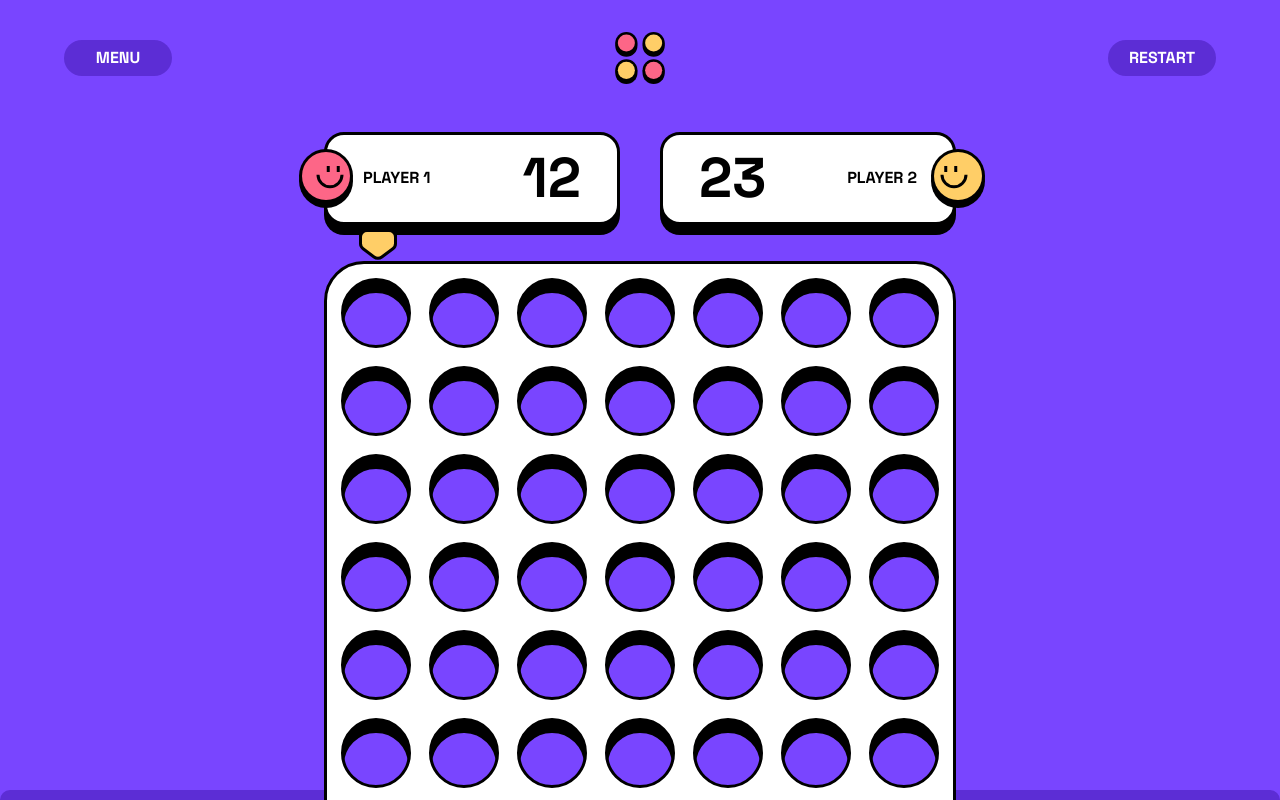
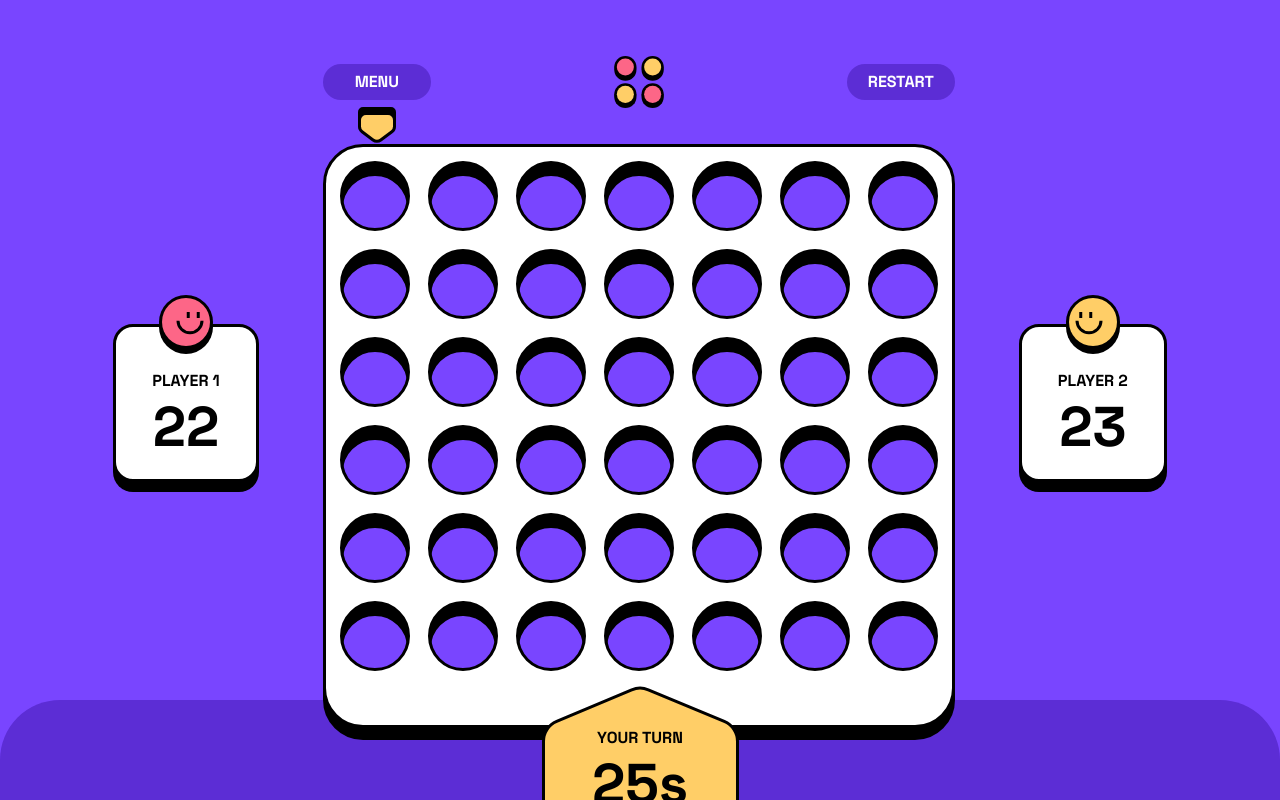
Before and after one commit to mehdi-zibout/FEM-Connect-Four-game, a React (Vite) app: page / in a window 1280 px wide. Built offline with nearby package versions, Linux system fonts and the light colour scheme.

Commit message:
Fully responsive game view

```diff
--- a/src/Views/GameView.tsx
+++ b/src/Views/GameView.tsx
@@ -7,11 +7,14 @@ import Score from "../components/Score";
 import Board from "../components/Board";
 import { useState } from "react";
 import TurnTimer from "../components/TurnTimer";
+
 function GameView() {
   const [isPlayer1Turn, setIsPlayer1Turn] = useState(false);
   return (
-    <div className="pt-12 px-5 tablet:px-16 tablet:pt-8 w-full h-full relative">
-      <header className="flex justify-between items-center">
+    <div className="pt-12 px-5 tablet:px-16 desktop:pt-14 desktop:px-0 tablet:pt-8 w-full h-full relative">
+      {/* TABLET VIEW */}
+      <div className="desktop:hidden ">
+        <header className="flex justify-between items-center tablet:w-[631px] mx-auto w-[335px]">
           <MiniButton className="w-[108px]">Menu</MiniButton>
           <Logo className="w-10 h-10 tablet:w-[52px] tablet:h-[52px]" />
           <MiniButton className="w-[108px]">restart</MiniButton>
@@ -25,12 +28,42 @@ function GameView() {
           />
           <Score name="player 2" score={23} Icon={PlayerTwo} isReverse />
         </div>
+      </div>
+      {/* DESKTOP VIEW */}
+
+      <div className="desktop:flex items-center justify-center ">
+        <div className="hidden desktop:block">
+          <Score
+            name="player 1"
+            score={22}
+            Icon={PlayerOne}
+            className="desktop:mr-16 "
+          />
+        </div>
+        <div className="">
+          <div className="hidden desktop:block">
+            <header className="flex justify-between items-center mb-12">
+              <MiniButton className="w-[108px]">Menu</MiniButton>
+              <Logo className="w-10 h-10 tablet:w-[52px] tablet:h-[52px]" />
+              <MiniButton className="w-[108px]">restart</MiniButton>
+            </header>
+          </div>
           <Board
             isPlayer1Turn={isPlayer1Turn}
             setIsPlayer1Turn={setIsPlayer1Turn}
           />
+        </div>
+        <Score
+          name="player 2"
+          className="ml-16 desktop:block hidden"
+          score={23}
+          Icon={PlayerTwo}
+          isReverse
+        />
+      </div>
+      {/* SHARED */}
       <TurnTimer isPlayer1Turn={isPlayer1Turn} />
-      <div className="absolute  bottom-0 w-full h-[calc(100%-570px)] tablet:h-[calc(100%-790px)] bg-dark-purple rounded-t-[60px] -mx-5 tablet:-mx-16"></div>
+      <div className="absolute  bottom-0 w-full h-[calc(100%-570px)] tablet:h-[calc(100%-790px)] desktop:h-[calc(100%-700px)] bg-dark-purple rounded-t-[60px] -mx-5 tablet:-mx-16 desktop:-mx-0"></div>
     </div>
   );
 }
--- a/src/components/Board.tsx
+++ b/src/components/Board.tsx
@@ -7,10 +7,10 @@ import { useState } from "react";
 import FillBoard from "./FillBoard";
 import Marker from "./Marker";
 
-const newGame: number[][] = new Array(6).fill(new Array(7).fill(0));
+const NEWGAME: number[][] = new Array(6).fill(new Array(7).fill(0));
 
 function Board({ isPlayer1Turn, setIsPlayer1Turn }: BoardProps) {
-  const [gameState, setGameState] = useState(newGame);
+  const [gameState, setGameState] = useState(NEWGAME);
   const [hoveringOver, setHoveringOver] = useState(0);
   return (
     <div className="relative w-fit mx-auto z-10">
--- a/src/components/FillBoard.tsx
+++ b/src/components/FillBoard.tsx
@@ -9,8 +9,8 @@ function FillBoard({ gameState }: FillBoardProps) {
   useEffect(() => {
     setWidth(window.innerWidth);
   }, [window.innerWidth]);
-  const CR = width > 620 ? CounterRed : CounterRedMobile;
-  const CY = width > 620 ? CounterYellow : CounterYellowMobile;
+  const CR = width >= 768 ? CounterRed : CounterRedMobile;
+  const CY = width >= 768 ? CounterYellow : CounterYellowMobile;
   return (
     <div className="absolute left-[7px] -top-[2px] gap-y-[0.9px] gap-x-[5.6px] tablet:left-[17px] tablet:top-[5px] overflow-hidden  grid grid-cols-7 grid-rows-6 tablet:gap-x-[18px] tablet:gap-y-[13px] ">
       {gameState.map((row, i) =>
--- a/src/components/Score.tsx
+++ b/src/components/Score.tsx
@@ -5,7 +5,7 @@ function Score({ score, name, Icon, isReverse, className }: ScoreProps) {
   return (
     <>
       <Card
-        className={`bg-white text-black text-center px-9 py-2 relative tablet:flex tablet:justify-between tablet:items-center  tablet:w-[296px]
+        className={`bg-white h-fit desktop:w-fit desktop:block desktop:pt-11 desktop:pb-4 text-black text-center px-9 py-2 relative tablet:flex tablet:justify-between tablet:items-center  tablet:w-[296px]
         ${isReverse ? "tablet:flex-row-reverse" : ""}  ${className}`}
       >
         <div className="text-hxs uppercase">{name}</div>
@@ -15,7 +15,7 @@ function Score({ score, name, Icon, isReverse, className }: ScoreProps) {
         <Icon
           className={`absolute top-0 bottom-0 my-auto  ${
             isReverse ? "-right-6 tablet:-right-8" : "-left-6 tablet:-left-7"
-          }`}
+          } desktop:left-0 desktop:right-0 desktop:mx-auto desktop:my-0 desktop:-top-8 `}
         />
       </Card>
     </>
--- a/src/components/TurnTimer.tsx
+++ b/src/components/TurnTimer.tsx
@@ -16,7 +16,7 @@ function TurnTimer({ isPlayer1Turn }: TurnTimerProps) {
     setTimeleft(30);
   }, [isPlayer1Turn]);
   return (
-    <div className="relative -top-9 tablet:-top-16 z-10 w-fit mx-auto  ">
+    <div className="relative -top-9 tablet:-top-[155px] desktop:-top-16 z-10 w-fit mx-auto  ">
       <TurnBg
         className={`shadow-card rounded-[20px] transition-all duration-300 ${
           isPlayer1Turn ? "fill-red" : "fill-yellow"
```
Lines whose indentation alone changed are shown as unchanged.
